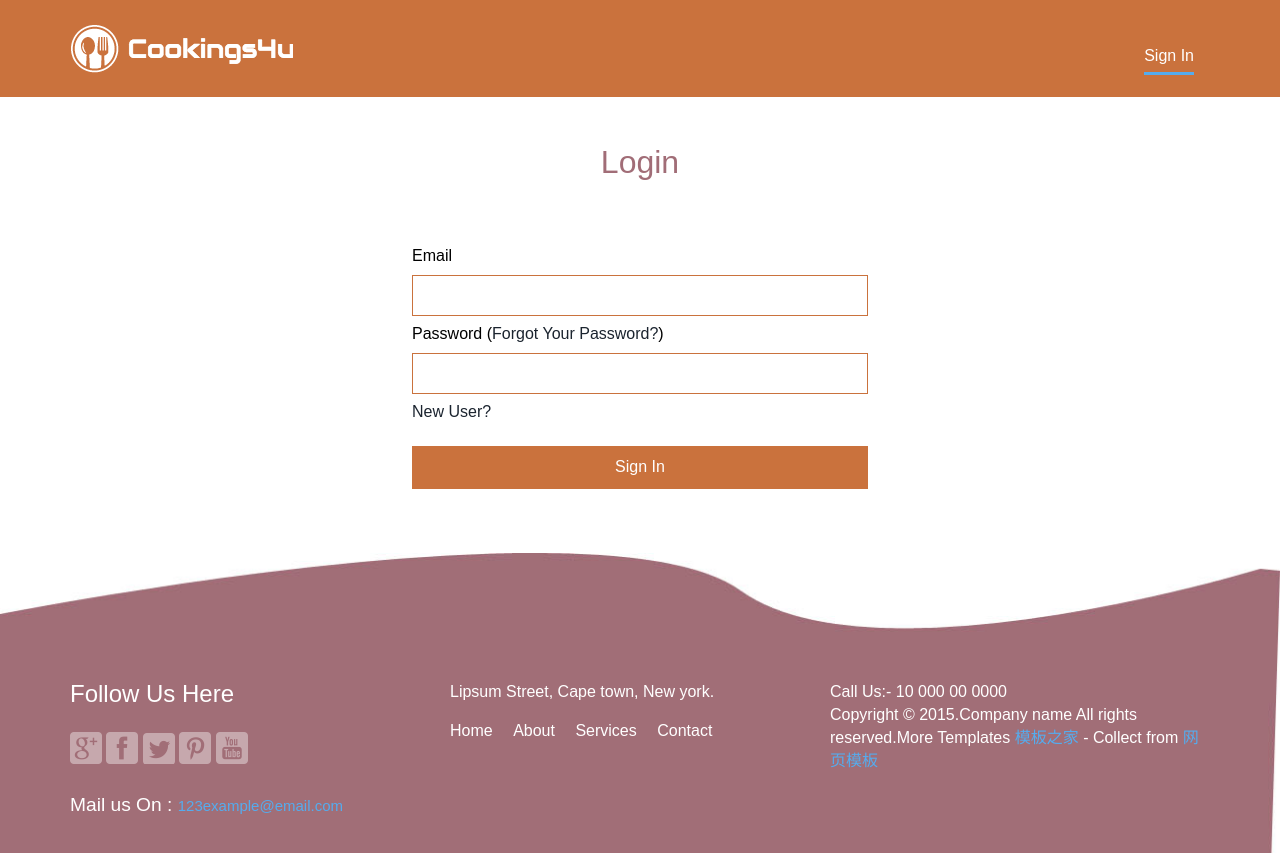
After one commit to ShongSu/Cookings4u, a PHP site: page /login.php in a window 1280 px wide. The commit adds this page. Run offline with PHP 8.4, Linux system fonts and the light colour scheme; some web fonts are replaced.

Commit message:
login php

```diff
--- a/css/style.css
+++ b/css/style.css
@@ -838,6 +838,7 @@ ul.ftr-navg li a:hover{
 	color: #000;
 	margin: 0em 0em 0.5em 0em;
 }
+
 .blog-section {
 	padding-bottom: 2em;
 }
@@ -1115,6 +1116,13 @@ a.comme:hover{
 	font-weight: 500;
 	color: #A16D77;
 }
+
+.contact-bottom-left h3 {
+	font-size: 1.5em;
+	font-weight: 500;
+  text-align: center;
+}
+
 .contact-bottom-left h4 {
 	font-size: 1.7em;
 	font-weight: 500;
@@ -1176,6 +1184,12 @@ a.comme:hover{
 	font-weight: 400;
 	color: #000;
 	margin:5px 0px;
+}
+
+.contact-bottom-right h3 {
+	font-size: 1.5em;
+	font-weight: 500;
+  text-align: center;
 }
 .contact-bottom-right textarea {
 	outline: none;
@@ -2020,7 +2034,3 @@ body .create{
   margin: 1.5em;
   font-size: 2em;
 }
-
-#new{
-  color: blue;
-}
--- /dev/null
+++ b/login.php
@@ -0,0 +1,212 @@
+<!DOCTYPE HTML>
+<html>
+<head>
+<title>Cookings4u | Login</title>
+<link href="css/bootstrap.css" rel="stylesheet" type="text/css" media="all">
+<!-- jQuery (necessary for Bootstrap's JavaScript plugins) -->
+<script src="js/jquery.min.js"></script>
+<!-- Custom Theme files -->
+<link href="css/style.css" rel="stylesheet" type="text/css" media="all"/>
+<!-- Custom Theme files -->
+<meta name="viewport" content="width=device-width, initial-scale=1">
+<meta http-equiv="Content-Type" content="text/html; charset=utf-8" />
+<script type="application/x-javascript"> addEventListener("load", function() { setTimeout(hideURLbar, 0); }, false); function hideURLbar(){ window.scrollTo(0,1); }
+</script>
+<meta name="keywords" content="Coffee-House Responsive web template, Bootstrap Web Templates, Flat Web Templates, AndriodCompatible web template, Smartphone Compatible web template, free webdesigns for Nokia, Samsung, LG, SonyErricsson, Motorola web design" />
+<!--Google Fonts-->
+<link href='http://fonts.useso.com/css?family=Exo:100,200,300,400,500,600,700,800,900,100italic,200italic,300italic,400italic,500italic,600italic,700italic,800italic,900italic' rel='stylesheet' type='text/css'>
+<!-- start-smoth-scrolling -->
+<script type="text/javascript" src="js/move-top.js"></script>
+<script type="text/javascript" src="js/easing.js"></script>
+	<script type="text/javascript">
+			jQuery(document).ready(function($) {
+				$(".scroll").click(function(event){
+					event.preventDefault();
+					$('html,body').animate({scrollTop:$(this.hash).offset().top},1000);
+				});
+			});
+	</script>
+<!-- //end-smoth-scrolling -->
+
+<script language=JavaScript>
+function InputCheck(LoginForm)
+{
+  if (LoginForm.email.value == "")
+  {
+    alert("Please input your Email!");
+    LoginForm.email.focus();
+    return (false);
+  }
+  if (LoginForm.password.value == "")
+  {
+    alert("Please input your password!");
+    LoginForm.password.focus();
+    return (false);
+  }
+}
+</script>
+
+<?php
+	error_reporting(0);
+  function LoginDiag()
+	{
+		echo '
+		<div class="contact-main">
+			<div class="contact-top">
+				<h3>Login</h3>
+			</div>
+			<div class="contact-bottom">
+				<div class="contact-bottom-left">
+					<form name="LoginForm" method="post" action=""  onSubmit="return InputCheck(this)">
+					<p>Email</p>
+					<input type="text" name="email" value=""/>
+					<p>Password (<a href="./reset.html">Forgot Your Password?</a>)</p>
+					<input type="password" name="password" value=""/>
+					<p id="new"><a href="./register.html">New User?</a></p>
+					<input type="submit" name="submit" value="Sign In">
+					</form>
+				</div>
+			</div>
+		</div>';
+	}
+?>
+
+
+
+</head>
+
+
+
+<body>
+
+<?php
+	session_start();
+	//注销登录
+	if(isset($_GET['action']) && $_GET['action'] == "logout"){
+		unset($_SESSION['email']);
+		unset($_SESSION['username']);
+  	//	echo "<script language='javascript'> alert('Log out successfully!') </script> ";
+		header("personal.php");
+	}
+
+	//登录
+	if(isset($_POST['submit'])){
+
+	$email = htmlspecialchars($_POST['email']);
+	$password = htmlspecialchars($_POST['password']);
+	//$password = MD5(htmlspecialchars($_POST['password']));
+	//包含数据库连接文件
+
+	include('conn.php');
+	//检测用户名及密码是否正确
+	$check_query = mysql_query("SELECT * from user WHERE email = '$email' AND pwd = '$password' LIMIT 1");
+	if($result = mysql_fetch_array($check_query)){
+
+
+		echo "<script language='javascript'> alert('登陆成功') </script> ";
+		//登录成功
+		//$_SESSION['Email'] = $username;
+		//$resultname=$result['Name'];
+		//$resultemail=$result['Email'];
+		//$_SESSION['username'] = $resultname;
+		//$_SESSION['useremail'] = $resultemail;
+		header('Location: ./option.html');
+		//$status=$_GET['status'];
+		//$id=$_GET['id'];
+
+		} else {
+	  		echo "<script language='javascript'> alert('Your User ID or Password is incorrect, Please try again.') </script> ";
+		}
+		}
+
+	?>
+<!--banner start here-->
+<div class="banner-bg">
+	<div class="container">
+		<div class="header-main">
+			<div class="logo">
+				<a href="index.html"><img src="images/logo.png" alt=""/></a>
+			</div>
+			<span class="menu"> <img src="images/icon.png" alt=""/></span>
+				<div class="clear"> </div>
+			<div class="navg">
+				<ul class="res">
+					<li><a class="active" href="login.html">Sign In</a></li>
+				</ul>
+				<script>
+                                  $( "span.menu").click(function() {
+                                                                    $(  "ul.res" ).slideToggle("slow", function() {
+                                                                     // Animation complete.
+                                                                     });
+                                                                     });
+		       </script>
+			</div>
+		  <div class="clearfix"> </div>
+		</div>
+	</div>
+	</div>
+<!--banner end here-->
+<!--contact start here-->
+<div class="contact">
+	<div class="container">
+			<?php LoginDiag();?>
+	</div>
+</div>
+<!--contact end here-->
+
+<!--footer start here-->
+<div class="footer">
+	<div class="footer-main">
+
+		</div>
+		<div class="footer-bottom">
+			<div class="container">
+			<div class="col-md-4 ftr-bottom bgimg-top">
+				<h3>Follow Us Here</h3>
+				<ul class="imagesprite">
+					<li><a class="g" href="#"> </a></li>
+					<li><a class="fa" href="#"> </a></li>
+					<li><a class="tw" href="#"> </a></li>
+					<li><a class="p" href="#"> </a></li>
+					<li><a class="y" href="#"> </a></li>
+				</ul>
+				<h4>Mail us On : <a href="mailto:example@email.com">123example@email.com</a> </h4>
+			</div>
+			<div class="col-md-4 ftr-bottom">
+				<p>Lipsum Street, Cape town, New york.</p>
+				<ul class="ftr-navg">
+					<li><a href="index.html">Home</a></li>
+					<li><a href="about.html">About</a></li>
+					<li><a href="service.html">Services</a></li>
+					<li><a href="contact.html">Contact</a></li>
+				</ul>
+			</div>
+			<div class="col-md-4 ftr-bottom">
+				<p>Call Us:-  10 000 00 0000</p>
+				<p>Copyright &copy; 2015.Company name All rights reserved.More Templates <a href="http://www.cssmoban.com/" target="_blank" title="模板之家">模板之家</a> - Collect from <a href="http://www.cssmoban.com/" title="网页模板" target="_blank">网页模板</a></p>
+			</div>
+			<div class="clearfix"> </div>
+		</div>
+		</div>
+			<div class="clearfix"> </div>
+			<script type="text/javascript">
+										$(document).ready(function() {
+											/*
+											var defaults = {
+									  			containerID: 'toTop', // fading element id
+												containerHoverID: 'toTopHover', // fading element hover id
+												scrollSpeed: 1200,
+												easingType: 'linear'
+									 		};
+											*/
+
+											$().UItoTop({ easingType: 'easeOutQuart' });
+
+										});
+									</script>
+						<a href="#" id="toTop" style="display: block;"> <span id="toTopHover" style="opacity: 1;"> </span></a>
+</div>
+<!--footer end  here-->
+
+</body>
+</html>
```
Also changed, not shown: account.html (added, +131 -0 lines), conn.php (added, +9 -0 lines), index.php (renamed from index.html, +16 -2 lines), option.html (renamed from login.html, +13 -10 lines), restaurant.html (added, +138 -0 lines).
